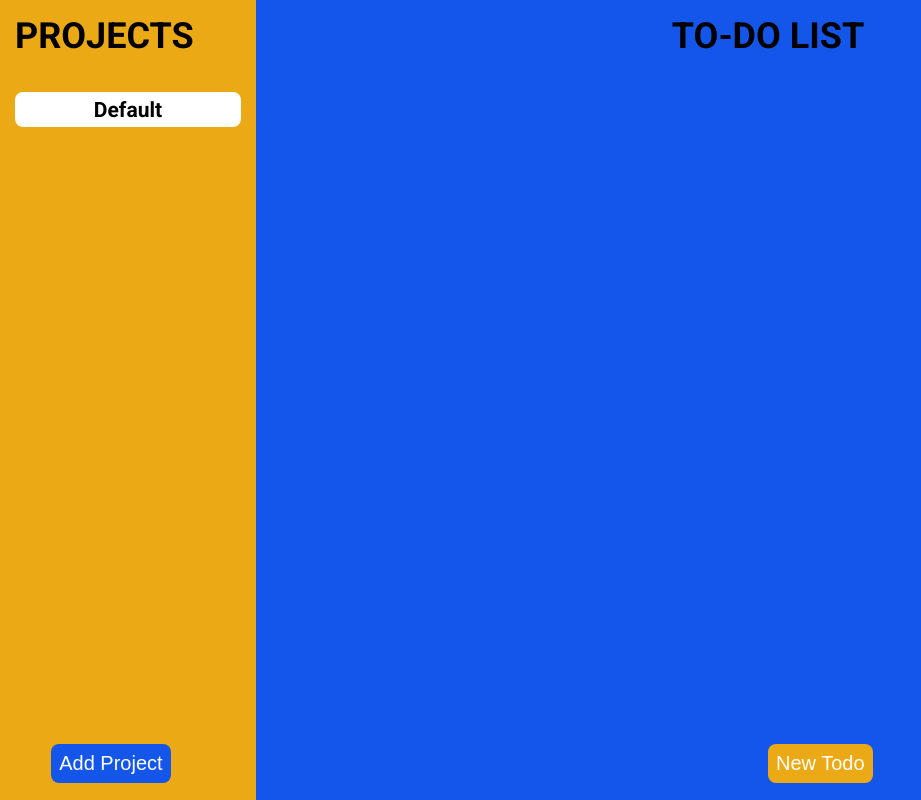
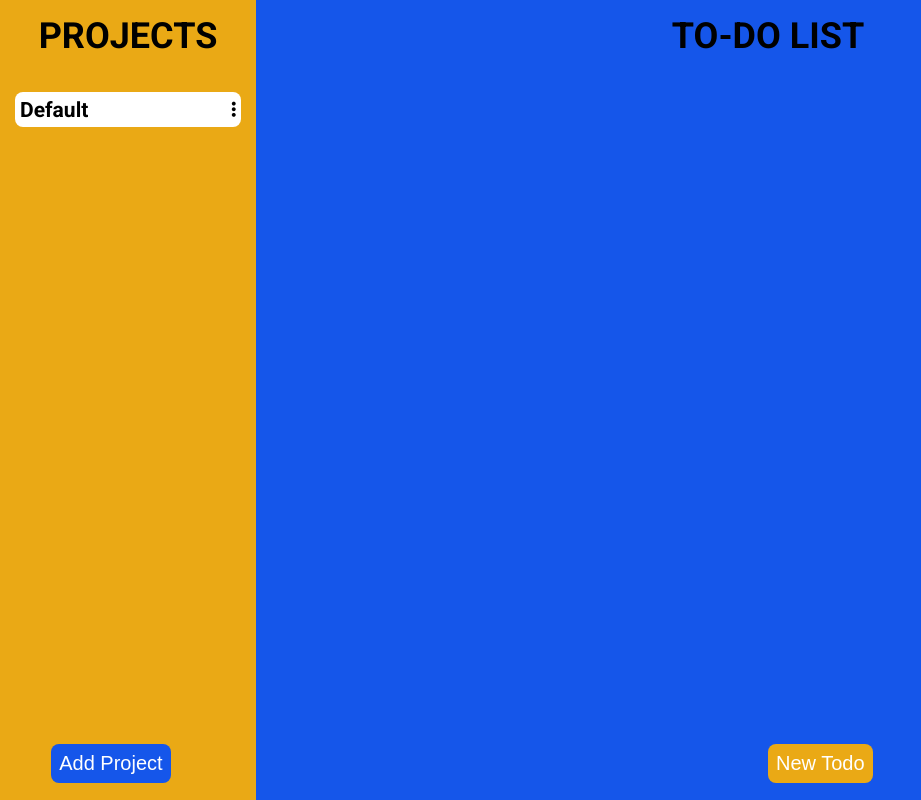
Before and after one commit to aerobis/todo-list, a website built with webpack: page src/template.html in a window 1280 px wide. Shown: the whole page, without its empty margins (0-921 px from the left). Built offline with nearby package versions, Linux system fonts and the light colour scheme.

Commit message:
Styling changes to the project cards.

```diff
--- a/src/projects.js
+++ b/src/projects.js
@@ -38,7 +38,16 @@ function displayProjects(){
         projectCardTitle.textContent = projectTitle;
         projectCard.classList.add(`project-${projectId}`);
 
+        let projectEditButton = document.createElement('div');
+        projectEditButton.classList.add("project-edit-button");
+
+        let projectEditIcon = document.createElement("i");
+        projectEditIcon.classList.add("fa-solid");
+        projectEditIcon.classList.add("fa-ellipsis-vertical");
+
+        projectEditButton.appendChild(projectEditIcon);
         projectCard.appendChild(projectCardTitle);
+        projectCard.appendChild(projectEditButton);
         container.appendChild(projectCard);
     }
 }
--- a/src/style.css
+++ b/src/style.css
@@ -51,6 +51,10 @@ body {
 .project-section{
     background-color: var(--primary-color);
     padding: var(--basic-padding);
+}
+
+.project-section-legend{
+    text-align: center;
 }
 
 
@@ -263,3 +267,10 @@ input, #description{
 .project-card:hover{
     cursor: pointer;
 }
+
+.project-card{
+    display: flex;
+    flex-direction: row;
+    justify-content: space-between;
+
+}
```
